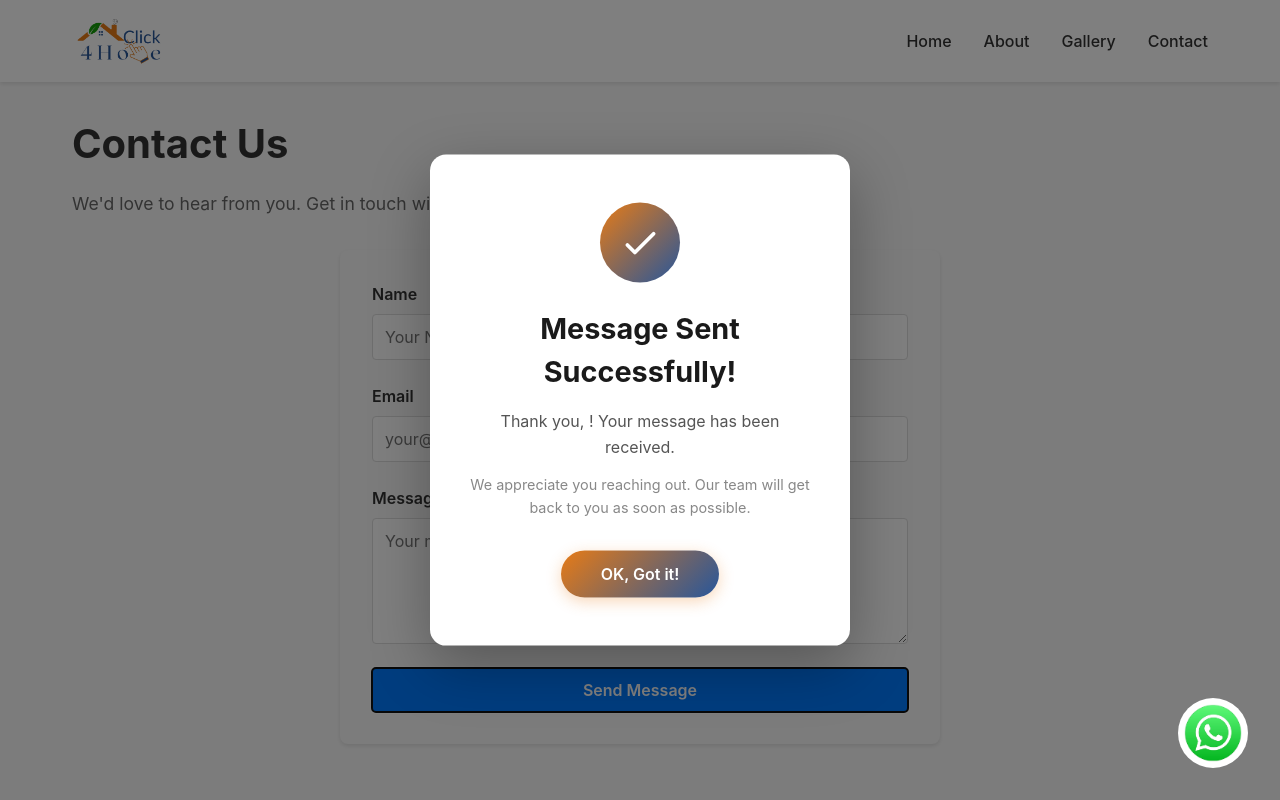
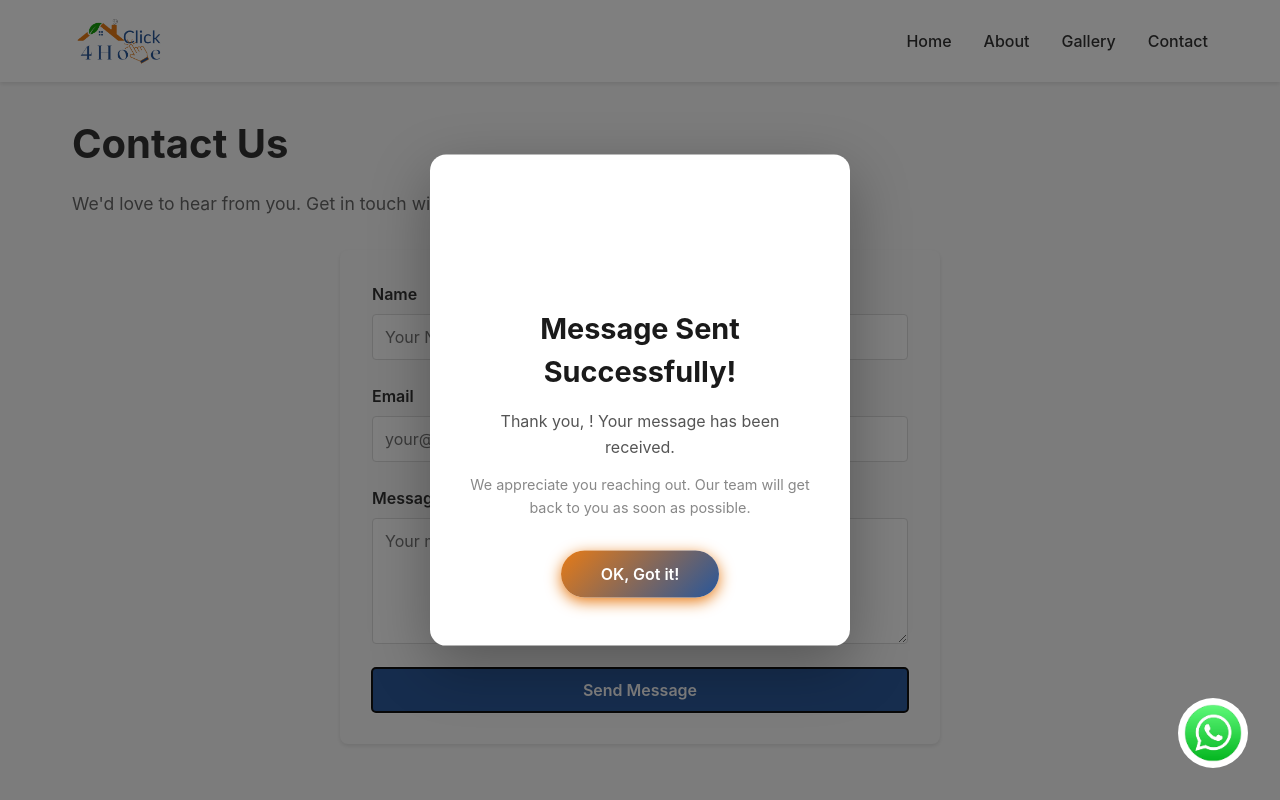
Before and after one commit to Sahirullah/Click4Home, a React (Vite) app: page /contact in a window 1280 px wide. Both pictures are taken after typing "Sample", "name@example.com", "Sample" into the empty fields and a click on the button "Send Message". Shown: the top 800 px of the page. Built offline with nearby package versions, Linux system fonts and the light colour scheme.

Commit message:
updating

```diff
--- a/src/components/SuccessModal.css
+++ b/src/components/SuccessModal.css
@@ -32,7 +32,7 @@
 .success-icon {
   width: 80px;
   height: 80px;
-  background: linear-gradient(135deg, #E77B16 0%, #27569B 100%);
+  background: linear-gradient(135deg, #27569B 100%);
   border-radius: 50%;
   display: flex;
   align-items: center;
@@ -84,12 +84,12 @@
   font-weight: 600;
   cursor: pointer;
   transition: all 0.3s ease;
-  box-shadow: 0 4px 15px rgba(231, 123, 22, 0.3);
+  box-shadow: 0 4px 15px  #E77B16;
 }
 
 .modal-btn:hover {
   transform: translateY(-2px);
-  box-shadow: 0 6px 20px rgba(231, 123, 22, 0.4);
+  box-shadow: 0 6px 20px #E77B16;
 }
 
 .modal-btn:active {
--- a/src/pages/Contact.css
+++ b/src/pages/Contact.css
@@ -39,7 +39,7 @@
 .submit-btn {
   width: 100%;
   padding: 0.75rem;
-  background-color: #007bff;
+  background-color: #2C5A9D;
   color: white;
   border: none;
   border-radius: 4px;
```
